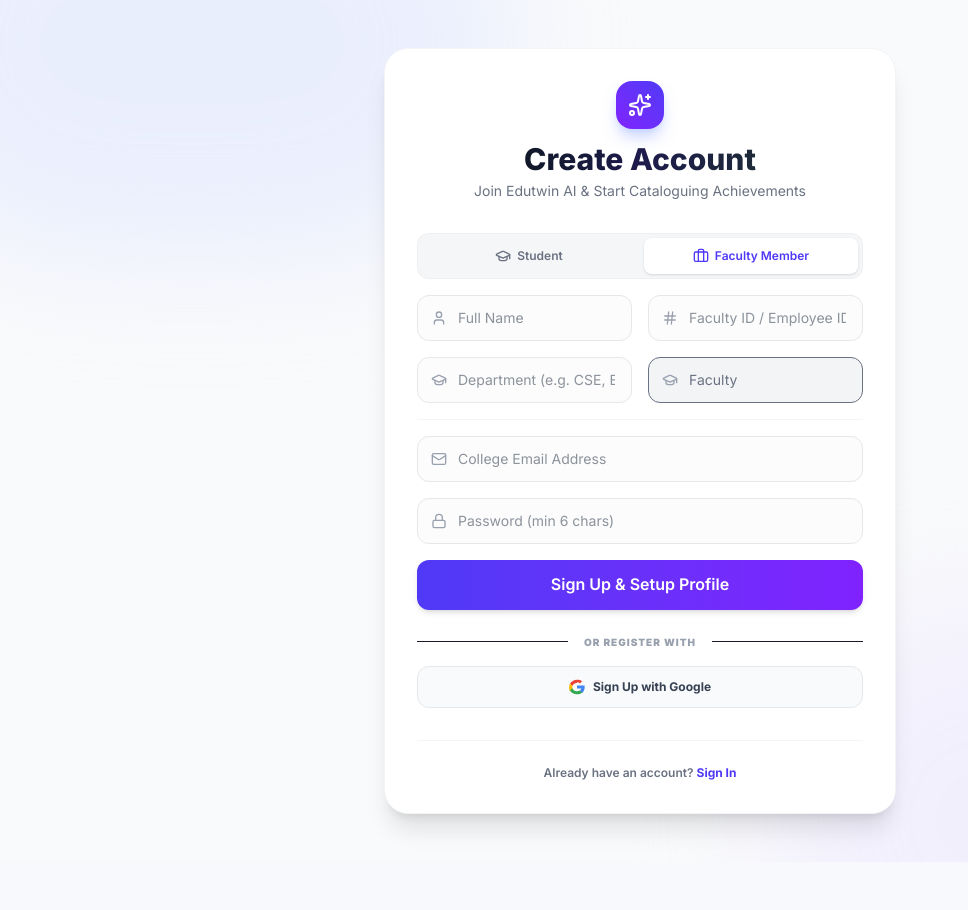
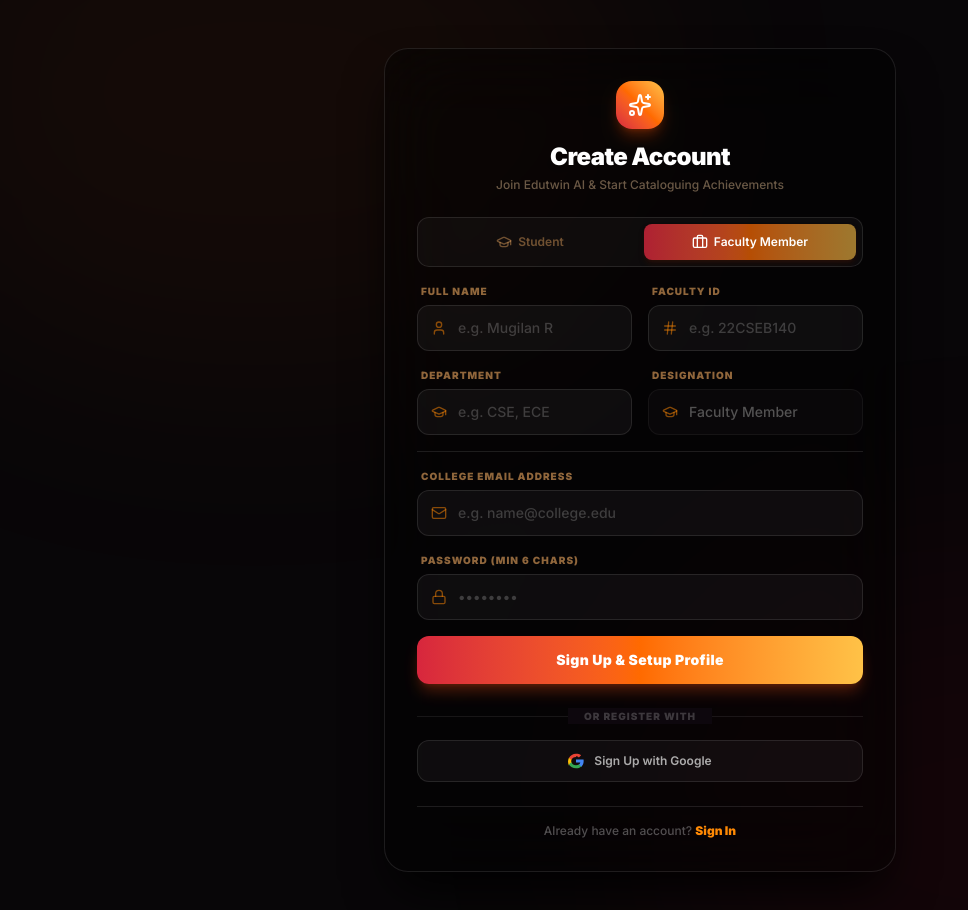
Before and after one commit to Mugilan-md/Edutwin-AI, a React (Vite) app: page /register in a window 1280 px wide. Both pictures are taken after a click on the button "Faculty Member". Shown: the top 910 px of the page, without its empty margins (0-968 px from the left). Before the commit the page ends 862 px from the top, so only its background shows below. Built offline with nearby package versions, Linux system fonts and the light colour scheme.

Commit message:
fix: resolve role overwrite bug, enable editable role selection in profile, enforce role redirects on all dashboards, theme signup in black-orange

```diff
--- /dev/null
+++ b/scratch/inspect_profiles.js
@@ -0,0 +1,34 @@
+import { createClient } from '@supabase/supabase-js';
+import fs from 'fs';
+import path from 'path';
+import { fileURLToPath } from 'url';
+
+const __filename = fileURLToPath(import.meta.url);
+const __dirname = path.dirname(__filename);
+
+// Simple env file parser
+const envPath = path.join(__dirname, '../.env');
+const envContent = fs.readFileSync(envPath, 'utf-8');
+const env = {};
+envContent.split('\n').forEach(line => {
+  const parts = line.split('=');
+  if (parts.length >= 2) {
+    env[parts[0].trim()] = parts[1].trim();
+  }
+});
+
+const supabaseUrl = env.VITE_SUPABASE_URL;
+const supabaseAnonKey = env.VITE_SUPABASE_ANON_KEY;
+
+const supabase = createClient(supabaseUrl, supabaseAnonKey);
+
+async function check() {
+  const { data, error } = await supabase.from('profiles').select('*');
+  if (error) {
+    console.error(error);
+  } else {
+    console.log('Profiles:');
+    console.log(JSON.stringify(data, null, 2));
+  }
+}
+check();
--- a/src/pages/AdminDashboard.tsx
+++ b/src/pages/AdminDashboard.tsx
@@ -20,7 +20,11 @@
 } from "lucide-react";
 import { supabase } from "../lib/supabase";
 
+import { useNavigate } from "react-router-dom";
+import { getProfile } from "../services/profileService";
+
 function AdminDashboard() {
+  const navigate = useNavigate();
   const [students, setStudents] = useState<any[]>([]);
   const [loading, setLoading] = useState(true);
   const [searchTerm, setSearchTerm] = useState("");
@@ -39,7 +43,22 @@
   const [deptSkills, setDeptSkills] = useState<{ [key: string]: { web: number; coding: number; res: number; lead: number } }>({});
   const [categoryStats, setCategoryStats] = useState<{ [key: string]: number }>({});
 
-  useEffect(() => { loadAdminData(); }, []);
+  useEffect(() => {
+    async function init() {
+      try {
+        const { data: prof } = await getProfile();
+        if (!prof || prof.role === "student") {
+          navigate("/student");
+          return;
+        }
+        await loadAdminData();
+      } catch (e) {
+        console.error(e);
+        setLoading(false);
+      }
+    }
+    init();
+  }, []);
 
   async function loadAdminData() {
     setLoading(true);
--- a/src/pages/profile.tsx
+++ b/src/pages/profile.tsx
@@ -188,12 +188,20 @@
                 </div>
               </div>
 
-              {/* Account Role (read-only) */}
+              {/* Account Role (editable dropdown) */}
               <div>
                 <label className={labelCls}>Account Role</label>
                 <div className="relative">
                   <span className={iconCls}><Shield className="w-4 h-4" /></span>
-                  <input type="text" value={role.charAt(0).toUpperCase() + role.slice(1)} disabled className={disabledCls} />
+                  <select
+                    value={role}
+                    onChange={(e) => setRole(e.target.value)}
+                    className={inputCls + " appearance-none"}
+                  >
+                    <option value="student">Student</option>
+                    <option value="faculty">Faculty Member</option>
+                    <option value="admin">System Administrator</option>
+                  </select>
                 </div>
               </div>
 
--- a/src/pages/register.tsx
+++ b/src/pages/register.tsx
@@ -3,7 +3,17 @@
 import { signUpUser } from "../services/authService";
 import { saveProfile } from "../services/profileService";
 import { supabase } from "../lib/supabase";
-import { Sparkles, Mail, Lock, User, Briefcase, GraduationCap, Calendar, Hash, Loader2 } from "lucide-react";
+import {
+  Sparkles,
+  Mail,
+  Lock,
+  User,
+  Briefcase,
+  GraduationCap,
+  Calendar,
+  Hash,
+  Loader2,
+} from "lucide-react";
 
 function Register() {
   const navigate = useNavigate();
@@ -31,7 +41,6 @@
     setSuccessMessage("");
 
     try {
-      // 1. Sign up the user
       const { data, error } = await signUpUser(email, password);
 
       if (error) {
@@ -41,11 +50,6 @@
       }
 
       if (data?.user) {
-        // 2. Save profile details directly (using the newly created session)
-        // Wait! In Supabase, signUp might log the user in automatically or require email confirmation.
-        // If email confirmation is enabled, upserting profile immediately might fail if session is null.
-        // Let's call saveProfile. If it fails, we notify the user. But typically signUp is configured to auto-login on local setups or return the user context.
-        // Let's write the profile entry.
         const { error: profileError } = await saveProfile(
           fullName,
           department,
@@ -56,11 +60,8 @@
 
         if (profileError) {
           console.error("Profile creation error:", profileError);
-          // If we fail to create profile, it's usually because session is not yet active (requires confirmation)
-          // We can show a success message asking them to check email, or inform them.
           setSuccessMessage("Account created! Please check your email to verify and set up your profile.");
         } else {
-          // Success! Save details to local storage
           localStorage.setItem("user_role", role);
           localStorage.setItem("user_name", fullName);
           setSuccessMessage("Account and Profile created successfully! Redirecting...");
@@ -96,46 +97,56 @@
     }
   };
 
+  // Styled classes matching the login template
+  const containerCls = "min-h-screen bg-[#080608] flex items-center justify-center p-4 relative overflow-hidden py-12";
+  const glowTopCls = "absolute top-[-20%] left-[-10%] w-[60%] h-[60%] bg-orange-500/5 rounded-full blur-[120px] pointer-events-none";
+  const glowBottomCls = "absolute bottom-[-20%] right-[-10%] w-[60%] h-[60%] bg-red-600/5 rounded-full blur-[120px] pointer-events-none";
+
+  const cardCls = "w-full max-w-lg bg-black/40 border border-white/10 backdrop-blur-2xl rounded-3xl shadow-2xl shadow-black p-8 relative z-10 space-y-6";
+  const inputCls = "w-full pl-10 pr-4 py-3 bg-white/[0.04] border border-white/10 rounded-xl focus:outline-none focus:ring-2 focus:ring-orange-500/50 focus:bg-white/[0.07] text-white text-sm transition-all duration-300 font-medium placeholder-white/20";
+  const labelCls = "text-[10px] font-black text-orange-300/55 uppercase tracking-widest pl-1 mb-1.5 block";
+  const iconCls = "absolute inset-y-0 left-0 pl-3.5 flex items-center pointer-events-none text-orange-400/50";
+
   return (
-    <div className="min-h-screen bg-gray-50 flex items-center justify-center p-4 relative overflow-hidden py-12">
-      <div className="absolute top-[-20%] left-[-10%] w-[50%] h-[50%] bg-indigo-100 rounded-full blur-3xl opacity-60"></div>
-      <div className="absolute bottom-[-20%] right-[-10%] w-[50%] h-[50%] bg-violet-100 rounded-full blur-3xl opacity-60"></div>
+    <div className={containerCls}>
+      <div className={glowTopCls}></div>
+      <div className={glowBottomCls}></div>
 
-      <div className="w-full max-w-lg bg-white rounded-3xl border border-gray-100 shadow-xl p-8 relative z-10">
-        <div className="flex flex-col items-center mb-8">
-          <div className="w-12 h-12 rounded-2xl bg-gradient-to-tr from-violet-600 to-indigo-600 flex items-center justify-center text-white font-bold shadow-lg shadow-indigo-200 mb-3">
+      <div className={cardCls}>
+        <div className="flex flex-col items-center">
+          <div className="w-12 h-12 rounded-2xl bg-gradient-to-tr from-[#D7263D] via-[#FF6A00] to-[#FFC247] flex items-center justify-center text-white font-bold shadow-lg shadow-orange-600/30 mb-3">
             <Sparkles className="w-6 h-6 text-white" />
           </div>
-          <h1 className="text-3xl font-extrabold bg-gradient-to-r from-gray-900 via-indigo-950 to-gray-800 bg-clip-text text-transparent">
+          <h1 className="text-2xl font-black text-white tracking-tight drop-shadow-md">
             Create Account
           </h1>
-          <p className="text-sm text-gray-500 mt-1">
+          <p className="text-xs text-orange-200/40 mt-1 font-medium text-center">
             Join Edutwin AI & Start Cataloguing Achievements
           </p>
         </div>
 
         {errorMessage && (
-          <div className="mb-5 p-3.5 bg-red-50 border border-red-100 text-red-600 rounded-xl text-xs font-medium">
+          <div className="p-3.5 bg-red-950/60 border border-red-700/40 text-red-400 rounded-xl text-xs font-semibold">
             {errorMessage}
           </div>
         )}
 
         {successMessage && (
-          <div className="mb-5 p-3.5 bg-emerald-50 border border-emerald-100 text-emerald-700 rounded-xl text-xs font-medium">
+          <div className="p-3.5 bg-emerald-950/60 border border-emerald-700/40 text-emerald-400 rounded-xl text-xs font-semibold">
             {successMessage}
           </div>
         )}
 
-        <form onSubmit={handleRegister} className="space-y-4">
+        <form onSubmit={handleRegister} className="space-y-4" autoComplete="off">
           {/* Role Toggle Selector */}
-          <div className="grid grid-cols-2 gap-2 bg-gray-100/80 p-1 rounded-xl border border-gray-200/50 mb-4">
+          <div className="grid grid-cols-2 gap-2 bg-white/[0.03] p-1.5 rounded-xl border border-white/10">
             <button
               type="button"
               onClick={() => setRole("student")}
               className={`py-2.5 rounded-lg text-xs font-semibold flex items-center justify-center gap-1.5 transition-all duration-300 cursor-pointer ${
                 role === "student"
-                  ? "bg-white text-indigo-600 shadow-sm"
-                  : "text-gray-500 hover:text-gray-800"
+                  ? "bg-gradient-to-r from-[#D7263D]/80 via-[#FF6A00]/70 to-[#FFC247]/60 text-white shadow-md shadow-orange-950/40"
+                  : "text-orange-300/40 hover:text-orange-200"
               }`}
             >
               <GraduationCap className="w-4 h-4" />
@@ -146,8 +157,8 @@
               onClick={() => setRole("faculty")}
               className={`py-2.5 rounded-lg text-xs font-semibold flex items-center justify-center gap-1.5 transition-all duration-300 cursor-pointer ${
                 role === "faculty"
-                  ? "bg-white text-indigo-600 shadow-sm"
-                  : "text-gray-500 hover:text-gray-800"
+                  ? "bg-gradient-to-r from-[#D7263D]/80 via-[#FF6A00]/70 to-[#FFC247]/60 text-white shadow-md shadow-orange-950/40"
+                  : "text-orange-300/40 hover:text-orange-200"
               }`}
             >
               <Briefcase className="w-4 h-4" />
@@ -155,61 +166,67 @@
             </button>
           </div>
 
-          <div className="grid grid-cols-1 md:grid-cols-2 gap-4">
+          <div className="grid grid-cols-1 sm:grid-cols-2 gap-4">
+            <div>
+              <label className={labelCls}>Full Name</label>
               <div className="relative">
-              <span className="absolute inset-y-0 left-0 pl-3.5 flex items-center pointer-events-none text-gray-400">
-                <User className="w-4 h-4" />
-              </span>
+                <span className={iconCls}><User className="w-4 h-4" /></span>
                 <input
                   type="text"
-                placeholder="Full Name"
+                  placeholder="e.g. Mugilan R"
                   value={fullName}
                   onChange={(e) => setFullName(e.target.value)}
                   disabled={loading}
-                className="w-full pl-10 pr-4 py-3 bg-gray-50/50 border border-gray-200 rounded-xl focus:outline-none focus:ring-2 focus:ring-indigo-500 focus:bg-white text-gray-800 text-sm transition-all duration-300"
-              />
-            </div>
-
-            <div className="relative">
-              <span className="absolute inset-y-0 left-0 pl-3.5 flex items-center pointer-events-none text-gray-400">
-                <Hash className="w-4 h-4" />
-              </span>
-              <input
-                type="text"
-                placeholder={role === "student" ? "Register Number" : "Faculty ID / Employee ID"}
-                value={registerNo}
-                onChange={(e) => setRegisterNo(e.target.value)}
-                disabled={loading}
-                className="w-full pl-10 pr-4 py-3 bg-gray-50/50 border border-gray-200 rounded-xl focus:outline-none focus:ring-2 focus:ring-indigo-500 focus:bg-white text-gray-800 text-sm transition-all duration-300"
+                  className={inputCls}
                 />
               </div>
             </div>
 
-          <div className="grid grid-cols-1 md:grid-cols-2 gap-4">
+            <div>
+              <label className={labelCls}>
+                {role === "student" ? "Register Number" : "Faculty ID"}
+              </label>
               <div className="relative">
-              <span className="absolute inset-y-0 left-0 pl-3.5 flex items-center pointer-events-none text-gray-400">
-                <GraduationCap className="w-4 h-4" />
-              </span>
+                <span className={iconCls}><Hash className="w-4 h-4" /></span>
                 <input
                   type="text"
-                placeholder="Department (e.g. CSE, ECE)"
+                  placeholder="e.g. 22CSEB140"
+                  value={registerNo}
+                  onChange={(e) => setRegisterNo(e.target.value)}
+                  disabled={loading}
+                  className={inputCls}
+                />
+              </div>
+            </div>
+          </div>
+
+          <div className="grid grid-cols-1 sm:grid-cols-2 gap-4">
+            <div>
+              <label className={labelCls}>Department</label>
+              <div className="relative">
+                <span className={iconCls}><GraduationCap className="w-4 h-4" /></span>
+                <input
+                  type="text"
+                  placeholder="e.g. CSE, ECE"
                   value={department}
                   onChange={(e) => setDepartment(e.target.value)}
                   disabled={loading}
-                className="w-full pl-10 pr-4 py-3 bg-gray-50/50 border border-gray-200 rounded-xl focus:outline-none focus:ring-2 focus:ring-indigo-500 focus:bg-white text-gray-800 text-sm transition-all duration-300"
+                  className={inputCls}
                 />
               </div>
+            </div>
 
+            <div>
               {role === "student" ? (
+                <>
+                  <label className={labelCls}>Current Year</label>
                   <div className="relative">
-                <span className="absolute inset-y-0 left-0 pl-3.5 flex items-center pointer-events-none text-gray-400">
-                  <Calendar className="w-4 h-4" />
-                </span>
+                    <span className={iconCls}><Calendar className="w-4 h-4" /></span>
                     <select
                       value={year}
                       onChange={(e) => setYear(e.target.value)}
                       disabled={loading}
-                  className="w-full pl-10 pr-4 py-3 bg-gray-50/50 border border-gray-200 rounded-xl focus:outline-none focus:ring-2 focus:ring-indigo-500 focus:bg-white text-gray-800 text-sm transition-all duration-300 appearance-none"
+                      className={inputCls + " appearance-none"}
                     >
                       <option value="1">1st Year</option>
                       <option value="2">2nd Year</option>
@@ -217,83 +234,84 @@
                       <option value="4">4th Year</option>
                     </select>
                   </div>
+                </>
               ) : (
+                <>
+                  <label className={labelCls}>Designation</label>
                   <div className="relative">
-                <span className="absolute inset-y-0 left-0 pl-3.5 flex items-center pointer-events-none text-gray-400">
-                  <GraduationCap className="w-4 h-4" />
-                </span>
+                    <span className={iconCls}><GraduationCap className="w-4 h-4" /></span>
                     <input
                       type="text"
-                  placeholder="Designation (e.g. Professor)"
-                  value="Faculty"
+                      value="Faculty Member"
                       disabled
-                  className="w-full pl-10 pr-4 py-3 bg-gray-100 border border-gray-250 rounded-xl text-gray-500 text-sm cursor-not-allowed"
+                      className="w-full pl-10 pr-4 py-3 bg-white/[0.02] border border-white/5 rounded-xl text-white/30 text-sm cursor-not-allowed font-medium"
                     />
                   </div>
+                </>
               )}
             </div>
+          </div>
 
-          <div className="border-t border-gray-100 my-4 pt-4 space-y-4">
+          <div className="border-t border-white/10 my-4 pt-4 space-y-4">
+            <div>
+              <label className={labelCls}>College Email Address</label>
               <div className="relative">
-              <span className="absolute inset-y-0 left-0 pl-3.5 flex items-center pointer-events-none text-gray-400">
-                <Mail className="w-4 h-4" />
-              </span>
+                <span className={iconCls}><Mail className="w-4 h-4" /></span>
                 <input
                   type="email"
-                placeholder="College Email Address"
+                  placeholder="e.g. name@college.edu"
                   value={email}
                   onChange={(e) => setEmail(e.target.value)}
                   disabled={loading}
-                className="w-full pl-10 pr-4 py-3 bg-gray-50/50 border border-gray-200 rounded-xl focus:outline-none focus:ring-2 focus:ring-indigo-500 focus:bg-white text-gray-800 text-sm transition-all duration-300"
+                  className={inputCls}
                 />
               </div>
+            </div>
 
+            <div>
+              <label className={labelCls}>Password (min 6 chars)</label>
               <div className="relative">
-              <span className="absolute inset-y-0 left-0 pl-3.5 flex items-center pointer-events-none text-gray-400">
-                <Lock className="w-4 h-4" />
-              </span>
+                <span className={iconCls}><Lock className="w-4 h-4" /></span>
                 <input
                   type="password"
-                placeholder="Password (min 6 chars)"
+                  placeholder="••••••••"
                   value={password}
                   onChange={(e) => setPassword(e.target.value)}
                   disabled={loading}
-                className="w-full pl-10 pr-4 py-3 bg-gray-50/50 border border-gray-200 rounded-xl focus:outline-none focus:ring-2 focus:ring-indigo-500 focus:bg-white text-gray-800 text-sm transition-all duration-300"
+                  className={inputCls}
                 />
+              </div>
             </div>
           </div>
 
           <button
             type="submit"
             disabled={loading}
-            className="w-full bg-gradient-to-r from-indigo-600 to-violet-600 text-white font-semibold py-3 px-4 rounded-xl hover:from-indigo-700 hover:to-violet-700 shadow-md shadow-indigo-150 transition-all duration-300 disabled:opacity-50 flex items-center justify-center gap-2 cursor-pointer mt-4"
+            className="w-full bg-gradient-to-r from-[#D7263D] via-[#FF6A00] to-[#FFC247] text-white font-black py-3.5 rounded-xl hover:brightness-110 shadow-lg shadow-orange-900/60 transition-all duration-300 disabled:opacity-50 flex items-center justify-center gap-2 cursor-pointer text-sm tracking-wide mt-2"
           >
             {loading ? (
-              <>
-                <Loader2 className="w-4 h-4 animate-spin" />
-                Creating Account...
-              </>
+              <><Loader2 className="w-4 h-4 animate-spin" />Creating Account...</>
             ) : (
               "Sign Up & Setup Profile"
             )}
           </button>
         </form>
 
-        <div className="space-y-4 mt-6">
+        <div className="space-y-4">
           <div className="relative flex items-center justify-center">
             <div className="absolute inset-0 flex items-center">
-              <div className="w-full border-t border-gray-150"></div>
+              <div className="w-full border-t border-white/8"></div>
             </div>
-            <span className="relative bg-white px-4 text-[10px] font-black text-gray-400 uppercase tracking-widest">or register with</span>
+            <span className="relative bg-[#0d070d] px-4 text-[10px] font-black text-white/20 uppercase tracking-widest">or register with</span>
           </div>
 
           <button
             type="button"
             onClick={handleOAuthSignUp}
             disabled={loading}
-            className="w-full flex items-center justify-center gap-2 py-3 bg-gray-50 hover:bg-gray-100 rounded-xl border border-gray-200 transition cursor-pointer font-bold text-xs text-gray-700 disabled:opacity-50"
+            className="w-full flex items-center justify-center gap-2.5 py-3 bg-white/[0.04] hover:bg-white/[0.09] rounded-xl border border-white/10 transition-all duration-200 cursor-pointer text-white/65 hover:text-white font-semibold text-xs disabled:opacity-50"
           >
-            <svg className="w-4 h-4" viewBox="0 0 24 24">
+            <svg className="w-4 h-4 shrink-0" viewBox="0 0 24 24">
               <path fill="#ea4335" d="M12 5.04c1.66 0 3.2.57 4.38 1.69l3.27-3.27C17.68 1.54 14.98 1 12 1 7.35 1 3.37 3.67 1.39 7.56l3.85 2.99c.9-2.7 3.4-4.51 6.76-4.51z" />
               <path fill="#4285f4" d="M23.49 12.27c0-.81-.07-1.59-.2-2.36H12v4.51h6.46c-.28 1.48-1.12 2.73-2.38 3.58l3.7 2.87c2.16-2 3.71-4.94 3.71-8.6z" />
               <path fill="#fbbc05" d="M5.24 14.56c-.24-.72-.38-1.5-.38-2.31s.14-1.59.38-2.31L1.39 6.95C.5 8.75 0 10.79 0 12.91s.5 4.16 1.39 5.96l3.85-2.95z" />
@@ -303,12 +321,12 @@
           </button>
         </div>
 
-        <div className="mt-8 text-center border-t border-gray-100 pt-6">
-          <p className="text-xs text-gray-500 font-semibold">
+        <div className="text-center border-t border-white/10 pt-4">
+          <p className="text-xs text-white/30 font-medium">
             Already have an account?{" "}
             <Link
               to="/"
-              className="text-indigo-600 hover:text-indigo-700 font-bold transition-colors duration-300"
+              className="text-orange-400 hover:text-orange-300 font-black transition-colors duration-300"
             >
               Sign In
             </Link>
--- a/src/services/profileService.ts
+++ b/src/services/profileService.ts
@@ -56,7 +56,10 @@
 
   // First check if profile exists to preserve role if not specified
   const { data: existing } = await getProfile(user.id);
-  const finalRole = existing?.role || role;
+  let finalRole = role;
+  if (existing?.role && (existing.role === "faculty" || existing.role === "admin") && role === "student") {
+    finalRole = existing.role;
+  }
 
   const { data, error } = await supabase
     .from("profiles")
```
Also changed, not shown: src/pages/FacultyDashboard.tsx (+19 -1 lines), src/pages/StudentDashboard.tsx (+29 -14 lines). Lines whose indentation alone changed are shown as unchanged.
